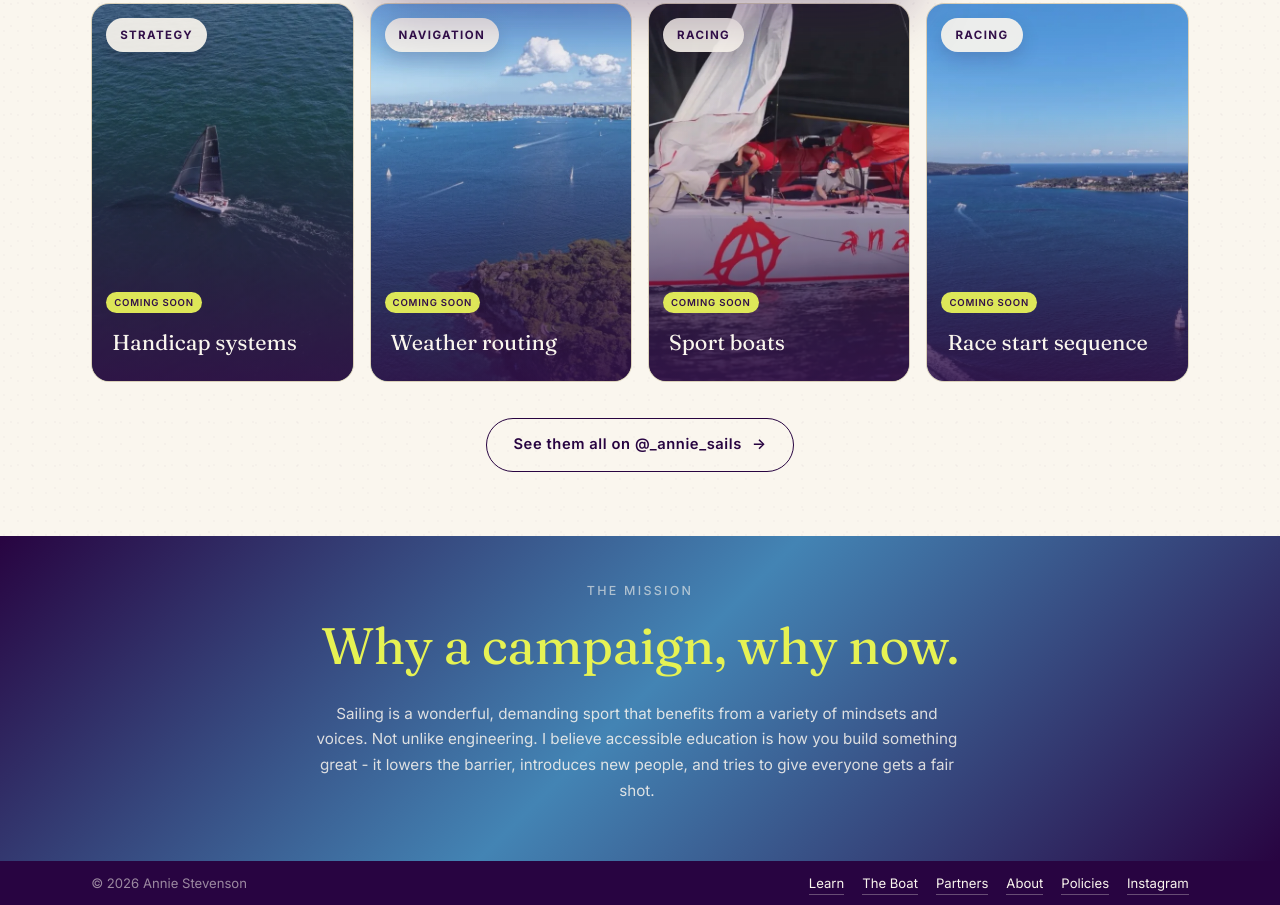
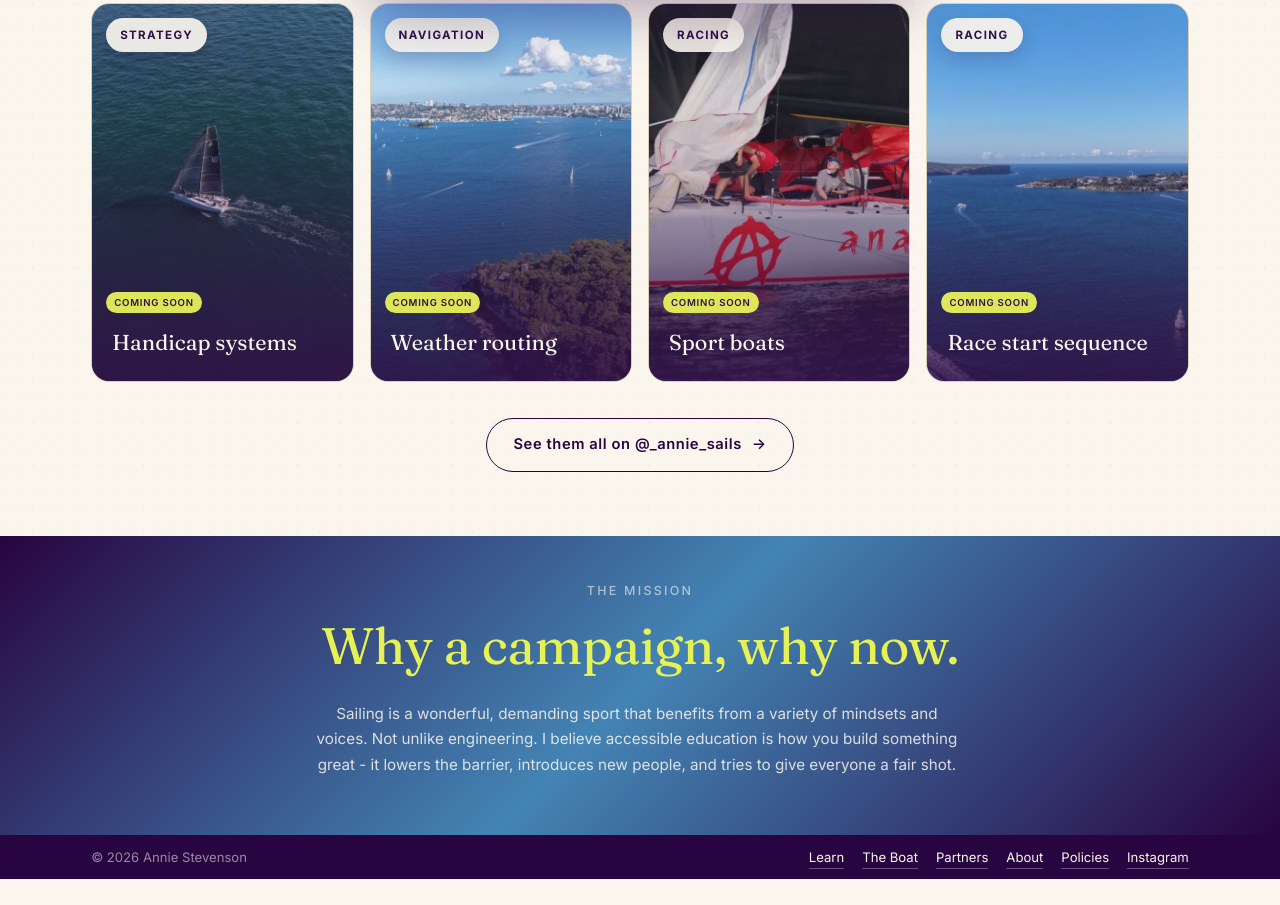
Before and after one commit to annie-stevenson/annie-sails, a website: page index.html in a window 1280 px wide. Shown: the part 1327-2232 px from the top of the page. After the commit the page ends 2206 px from the top, so only its background shows below. Drawn offline with Linux system fonts and the light colour scheme.

Commit message:
Checking for changes'

```diff
--- a/index.html
+++ b/index.html
@@ -277,7 +277,7 @@
   <div class="wrap-narrow">
     <span class="eyebrow" style="color: rgba(250,246,238,0.6);">The mission</span>
     <h2 class="mt-sm" style="color: var(--chartreuse);">Why a campaign, why now.</h2>
-    <p class="mt-md" style="color: rgba(250,246,238,0.85); font-size: 0.95rem; line-height: 1.7;">Sailing is a wonderful, demanding sport that benefits from a variety of mindsets and voices. Not unlike engineering. I believe accessible education is how you build something great - it lowers the barrier, introduces new people, and tries to give everyone gets a fair shot.</p>
+    <p class="mt-md" style="color: rgba(250,246,238,0.85); font-size: 0.95rem; line-height: 1.7;">Sailing is a wonderful, demanding sport that benefits from a variety of mindsets and voices. Not unlike engineering. I believe accessible education is how you build something great - it lowers the barrier, introduces new people, and tries to give everyone a fair shot.</p>
     </div>
 </section>
 
```
